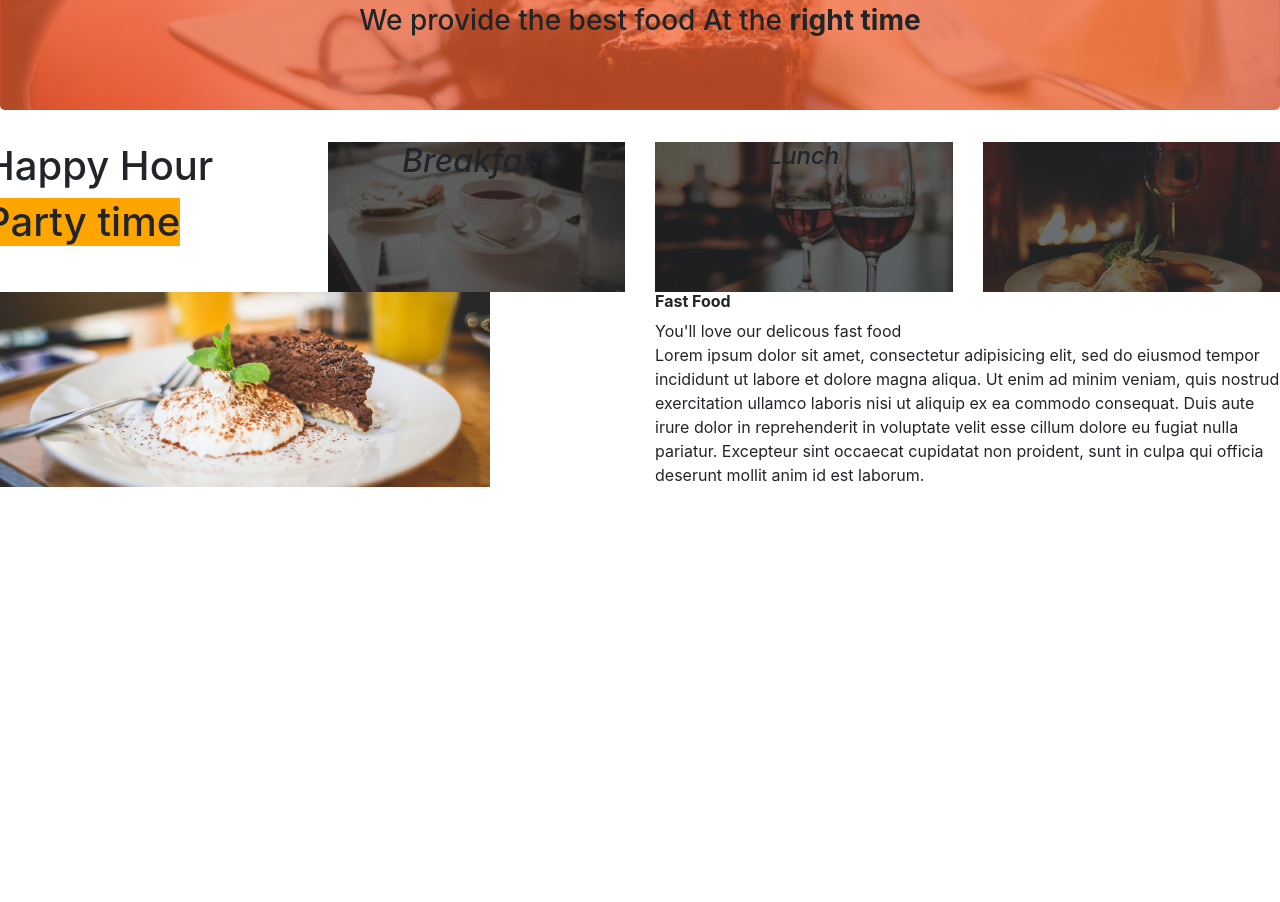
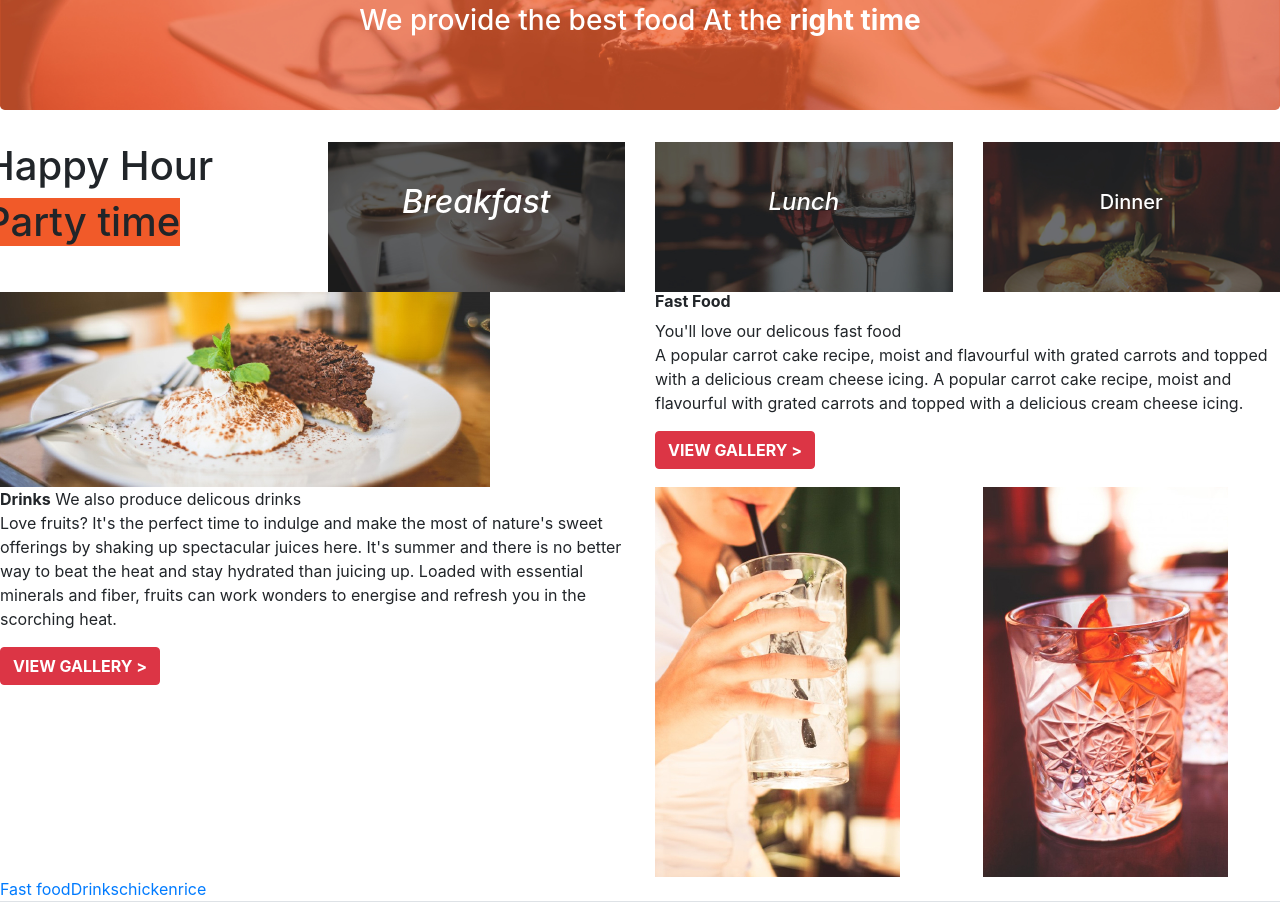
Before and after one commit to tonnymuchui/ip2, a plain HTML site: page index.html in a window 1280 px wide. Shown: the part 346-1248 px from the top of the page. Before the commit the page ends 849 px from the top, so only its background shows below. Drawn offline with nearby package versions, Linux system fonts and the light colour scheme.

Commit message:
commit will add

```diff
--- a/css/styles.css
+++ b/css/styles.css
@@ -31,5 +31,20 @@
   background-color: white;
 }
 .tt {
-  background-color: orange;
+  background-color: #F15a29;
 }
+h2 {
+  line-height: 120px;
+  color: white;
+}
+.pp {
+  color: white;
+}
+h4 {
+  line-height: 120px;
+  color: white;
+}
+h5 {
+  line-height: 120px;
+  color: white;
+}
--- a/index.html
+++ b/index.html
@@ -13,7 +13,8 @@
 
       <div class="jumbotron">
         <img src="image/logoBig.png" alt="our website logo">
-        <h3>We provide the best food At the <strong> right time</strong></h3>
+        <h3 class="pp">We provide the best food
+           At the <strong> right time</strong></h3>
 </div>
   <div class="row">
     <div class="col-md-3">
@@ -47,11 +48,37 @@
     <div class="col-md-6">
       <h6><strong>Fast Food</strong> </h6>
       <h7>You'll love our delicous fast food</h7>
-      <p>Lorem ipsum dolor sit amet, consectetur adipisicing elit, sed do eiusmod tempor incididunt ut labore et dolore magna aliqua.
-         Ut enim ad minim veniam, quis nostrud exercitation ullamco laboris nisi ut aliquip ex ea commodo consequat.
-         Duis aute irure dolor in reprehenderit in voluptate velit esse cillum dolore eu fugiat nulla pariatur.
-          Excepteur sint occaecat cupidatat non proident, sunt in culpa qui officia deserunt mollit anim id est laborum.</p>
+      <p>A popular carrot cake recipe, moist and flavourful with grated carrots and topped with a delicious cream cheese icing.
+         A popular carrot cake recipe, moist and flavourful with grated carrots and topped with a delicious cream cheese icing.</p>
+          <button class="btn btn-danger" id="red"> <strong>VIEW GALLERY ></strong></button>
     </div>
   </div>
+  <div class="row">
+    <div class="col-md-6">
+      <h8> <strong>Drinks</strong></h8>
+      <h9>We also produce delicous drinks</h9>
+      <p>Love fruits? It's the perfect time to indulge and make the most of nature's sweet offerings by shaking up spectacular juices here.
+        It's summer and there is no better way to beat the heat and stay hydrated than juicing up.
+        Loaded with essential minerals and fiber, fruits can work wonders to energise and refresh you in the scorching heat. </p>
+        <button class="btn btn-danger" id="red"> <strong>VIEW GALLERY ></strong></button>
+    </div>
+    <div class="col-md-6">
+      <div class="row">
+      <div class="col-md-6">
+        <img src="image/drink1.jpg" alt="drink1">
+      </div>
+      <div class="col-md-6">
+        <img src="image/drink2.jpg" alt="drink2">
+      </div>
+    </div>
+    </div>
+  </div>
+  <ul class="nav nav-tabs">
+    <li role="presentation" class="active"><a href="#">Fast food</a></li>
+    <li role="presentation"><a href="#">Drinks</a></li>
+    <li role="presentation"><a href="#">chicken</a></li>
+    <li role="presentation"><a href="#">rice</a></li>
+
+  </ul>
   </body>
 </html>
```
